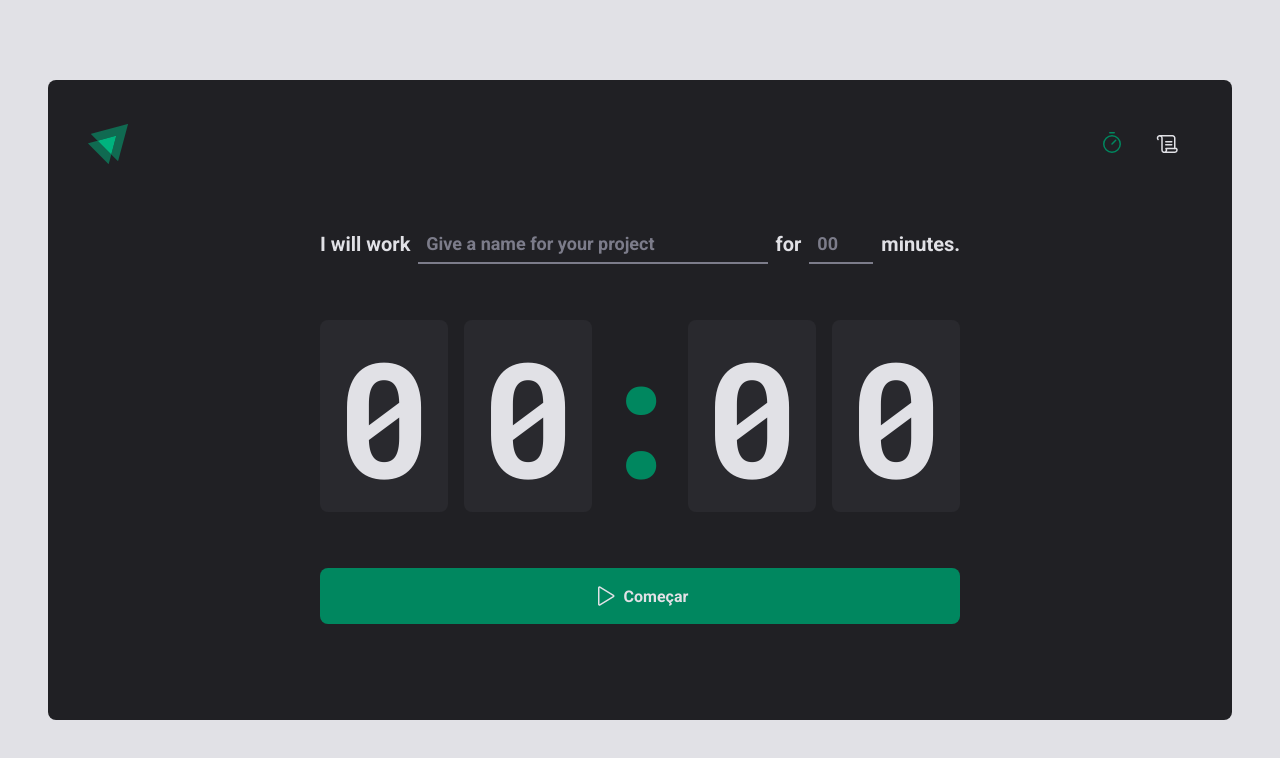
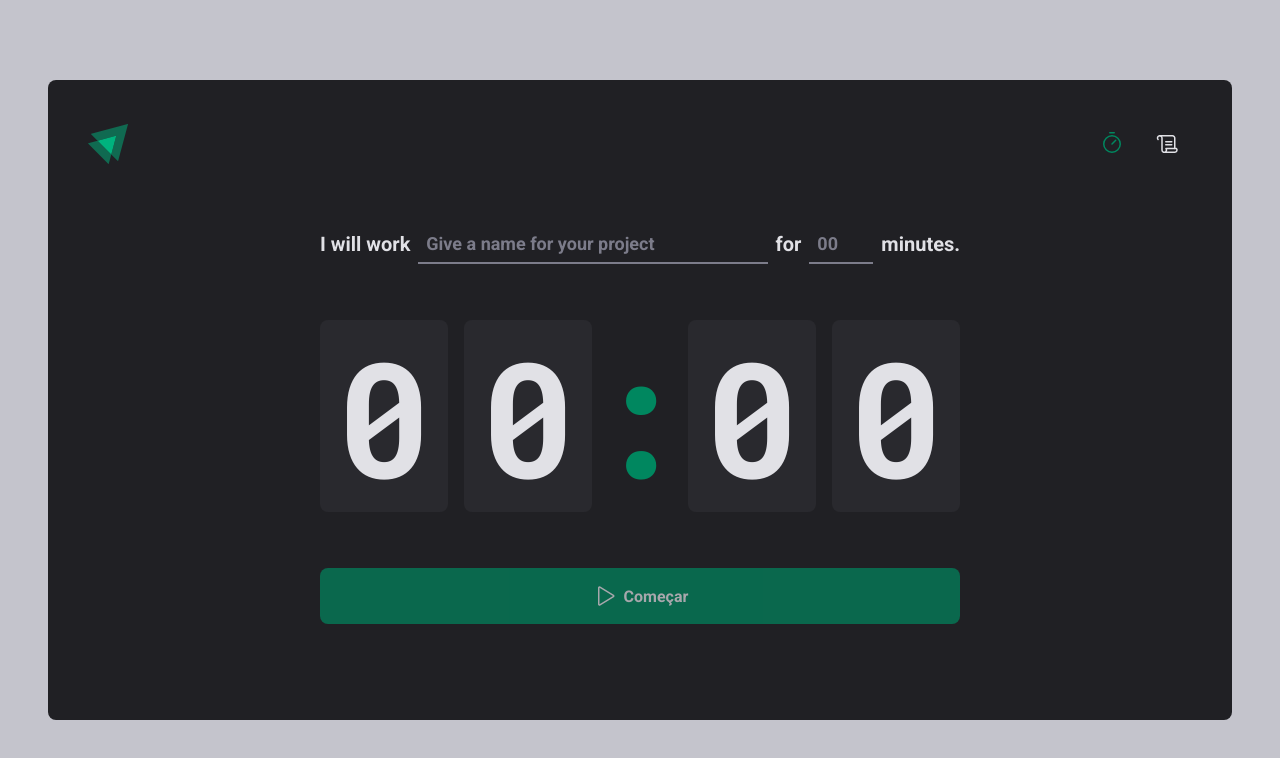
Before and after one commit to edbonamigo/bootcamp-rocketseat, a React (Vite) app in the folder timer-ignite/: page / in a window 1280 px wide. Shown: the top 758 px of the page. Built offline with nearby package versions, Linux system fonts and the light colour scheme.

Commit message:
:heavy_plus_sign: Add react-hook-form

```diff
--- a/timer-ignite/package.json
+++ b/timer-ignite/package.json
@@ -13,6 +13,7 @@
     "phosphor-react": "^1.4.1",
     "react": "^18.2.0",
     "react-dom": "^18.2.0",
+    "react-hook-form": "^7.45.4",
     "react-router-dom": "^6.15.0",
     "styled-components": "^6.0.7"
   },
--- a/timer-ignite/src/pages/Home/index.tsx
+++ b/timer-ignite/src/pages/Home/index.tsx
@@ -1,4 +1,5 @@
 import { Play } from 'phosphor-react'
+import { useForm } from 'react-hook-form'
 import {
   CountdownContainer,
   FormContainer,
@@ -10,15 +11,25 @@
 } from './styles'
 
 export function Home() {
+  const { register, handleSubmit, watch } = useForm()
+
+  function handleCreateNewCycle(data: any) {
+    console.log(data)
+  }
+
+  const task = watch('task')
+  const isSubmitDisabled = !task
+
   return (
     <HomeContainer>
-      <form action="">
+      <form onSubmit={handleSubmit(handleCreateNewCycle)} action="">
         <FormContainer>
           <label htmlFor="task">I will work</label>
           <TaskInput
             id="task"
             list="task-suggestions"
             placeholder="Give a name for your project"
+            {...register('task')}
           />
           <datalist id="task-suggestions">
             <option value="Ignite"></option>
@@ -35,6 +46,7 @@
             step={5}
             min={5}
             max={60}
+            {...register('minutesAmount')}
           />
 
           <span>minutes.</span>
@@ -46,7 +58,7 @@
           <span>0</span>
           <span>0</span>
         </CountdownContainer>
-        <StartCountdownButton type="submit">
+        <StartCountdownButton disabled={isSubmitDisabled} type="submit">
           <Play size={24} />
           Começar
         </StartCountdownButton>
--- a/timer-ignite/src/styles/global.ts
+++ b/timer-ignite/src/styles/global.ts
@@ -13,7 +13,7 @@
   }
 
   body {
-    background: ${(props) => props.theme['gray-100']};
+    background: ${(props) => props.theme['gray-300']};
     color: ${(props) => props.theme['gray-300']};
     -webkit-font-smoothing: antialiased;
   }
```
Also changed, not shown: 1 other file (tests, documents, lock files or other folders).
